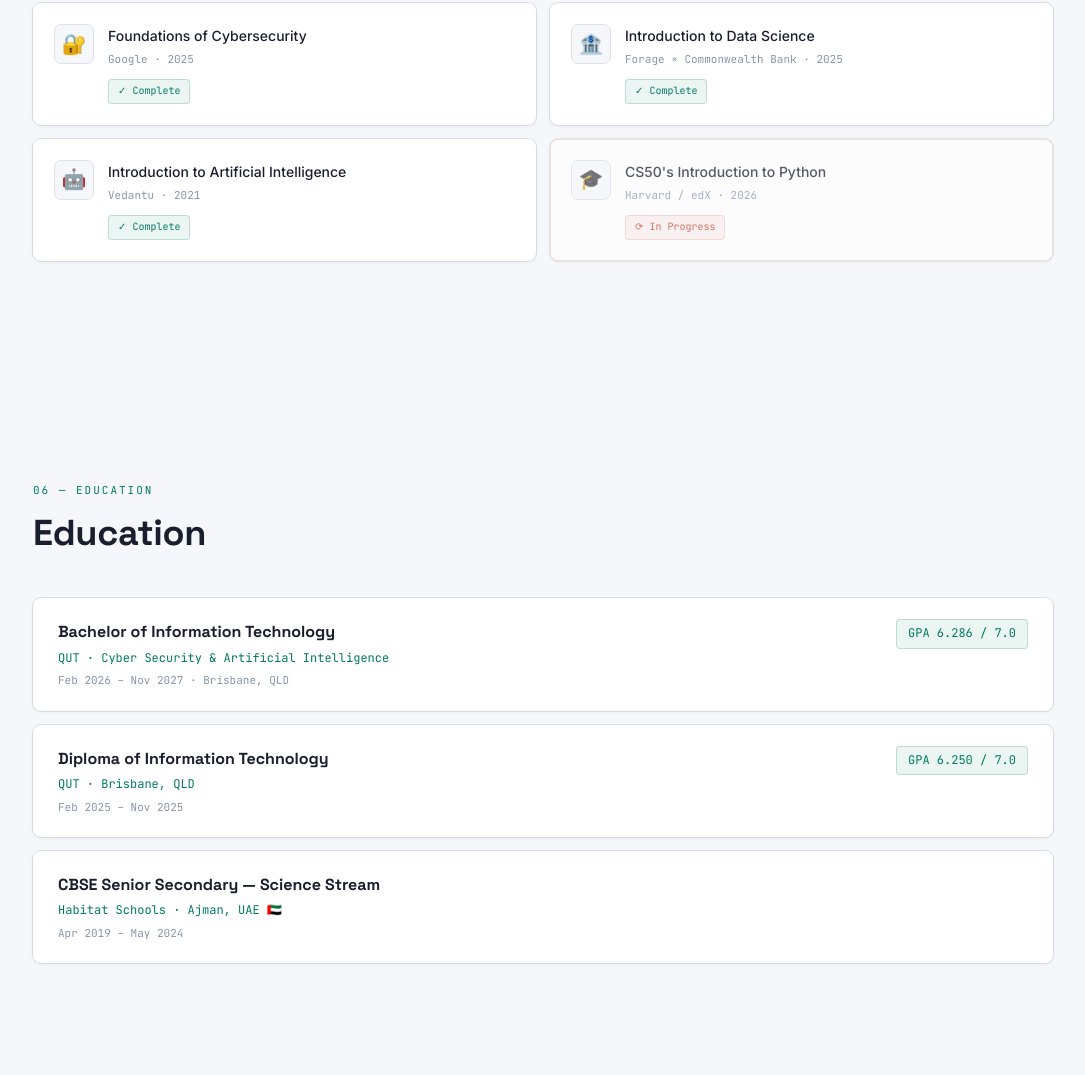
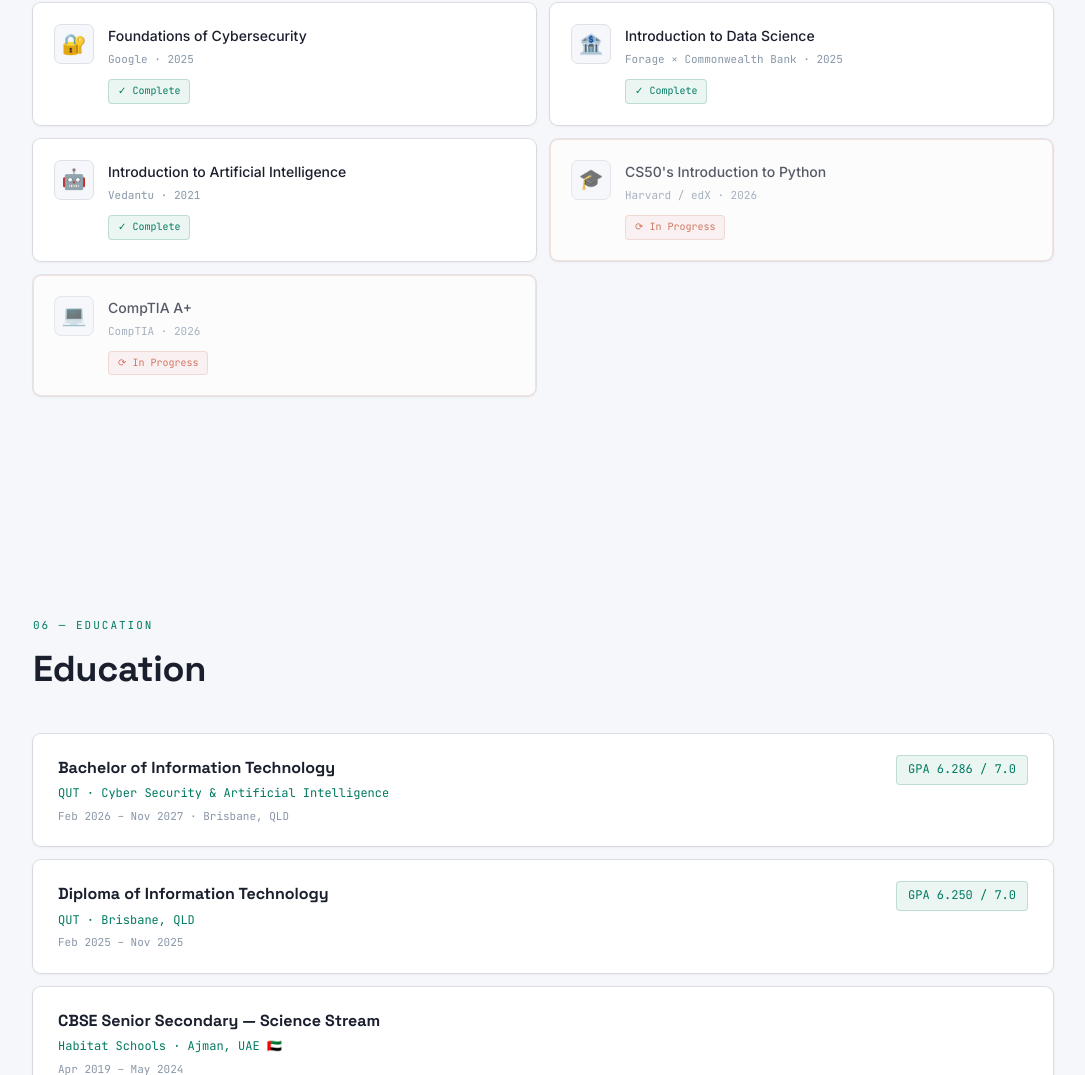
Before and after one commit to bharath-blazecode/bharath-blazecode.github.io, a plain HTML site: page index.html in a window 1280 px wide. Shown: the part 5717-6792 px from the top of the page, without its empty margins (97-1182 px from the left). Drawn offline with Linux system fonts and the light colour scheme.

Commit message:
Add CompTIA A+ certification section to index.html

```diff
--- a/index.html
+++ b/index.html
@@ -615,6 +615,8 @@
     <div class="certc reveal"><div class="certico" aria-hidden="true">🏦</div><div><div class="certn">Introduction to Data Science</div><div class="certi">Forage × Commonwealth Bank · 2025</div><span class="certs ok">✓ Complete</span></div></div>
     <div class="certc reveal"><div class="certico" aria-hidden="true">🤖</div><div><div class="certn">Introduction to Artificial Intelligence</div><div class="certi">Vedantu · 2021</div><span class="certs ok">✓ Complete</span></div></div>
     <div class="certc ip reveal"><div class="certico" aria-hidden="true">🎓</div><div><div class="certn">CS50's Introduction to Python</div><div class="certi">Harvard / edX · 2026</div><span class="certs go">⟳ In Progress</span></div></div>
+    <div class="certc ip reveal"><div class="certico" aria-hidden="true">💻</div><div><div class="certn">CompTIA A+</div><div class="certi">CompTIA · 2026</div><span class="certs go">⟳ In Progress</span></div></div>
+
   </div>
 </section>
 
```
